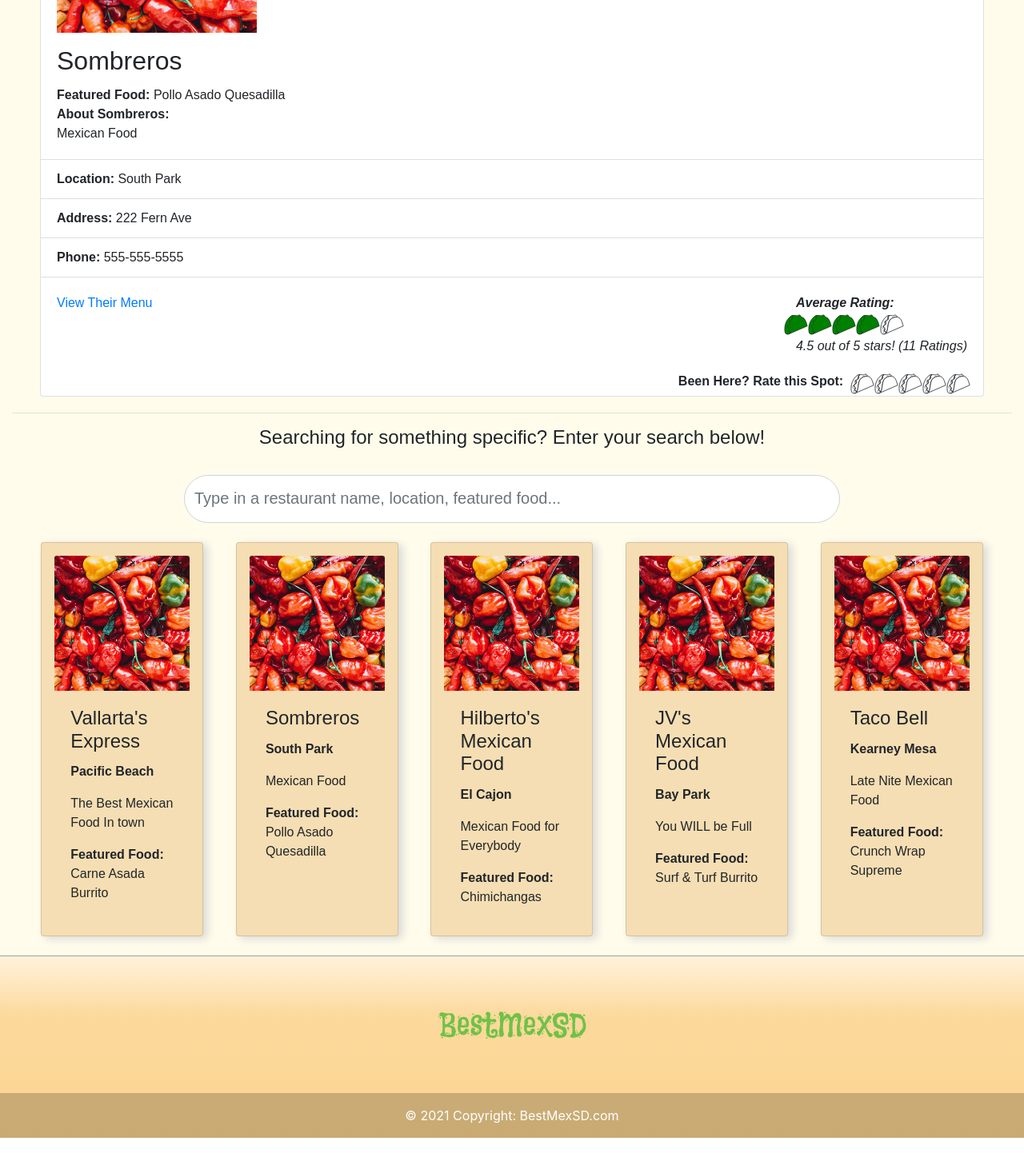
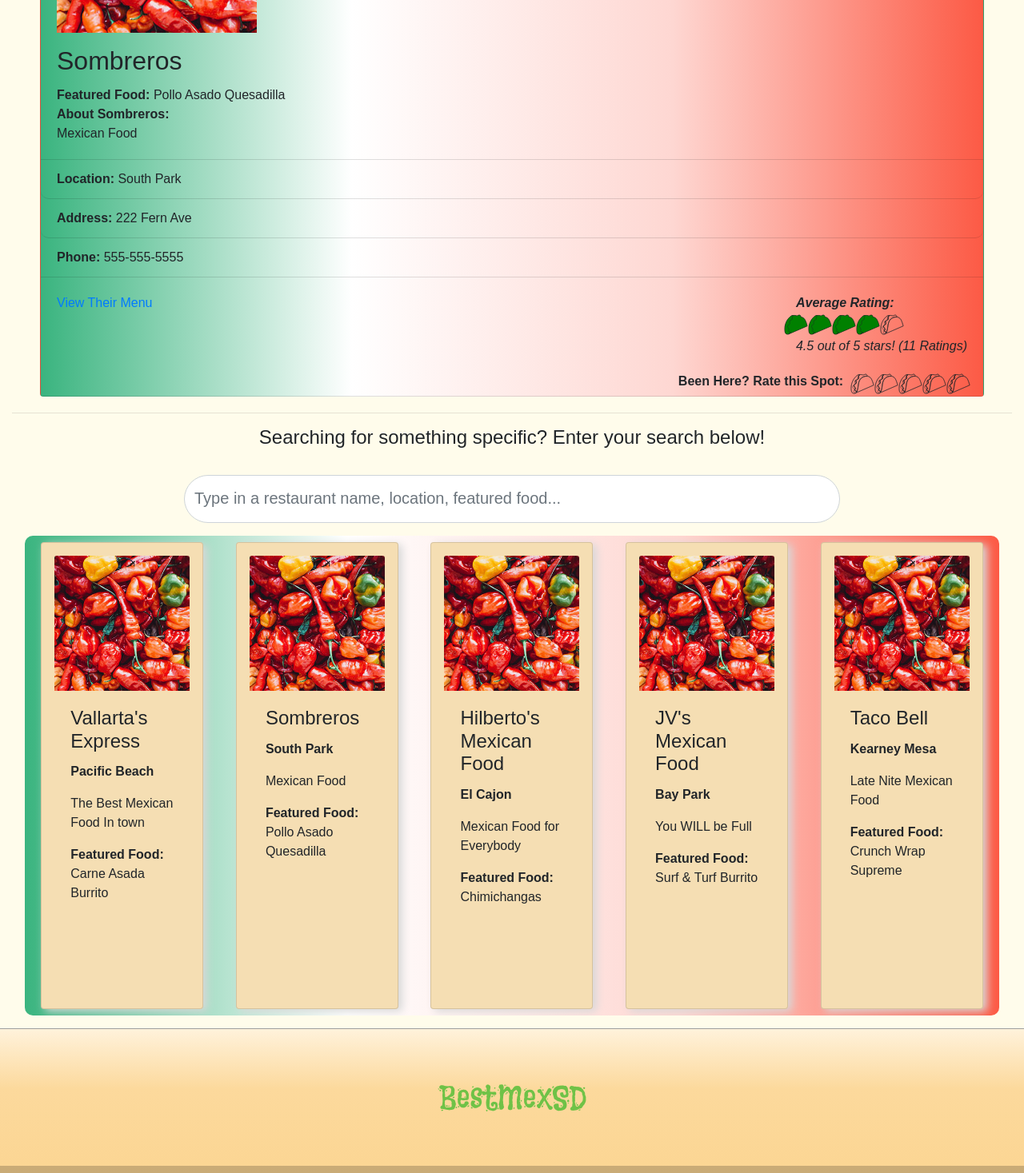
Before and after one commit to tvnames/BestMexSD, a React (Create React App) app in the folder client/: page / in a window 1280 px wide. Shown: the part 3013-4480 px from the top of the page at 80% size. Before the commit the page ends 4436 px from the top, so only its background shows below. Built offline with nearby package versions, Linux system fonts and the light colour scheme; no server answers; a web font is replaced by a local one.

Commit message:
Minor Styling & Scroll Feature to Shop Card Container

```diff
--- a/client/src/components/Card/FeaturedCard.js
+++ b/client/src/components/Card/FeaturedCard.js
@@ -71,7 +71,7 @@
   // ######################### Return Statement ############################
 
   return (
-    <div className="card m-1">
+    <div className="card m-1 featureCard">
       <div className="card-body ">
         <img src={src} alt={src} className="featured-img-control" />
         <h2 className="card-title">{shopName}</h2>
@@ -84,9 +84,9 @@
         {description}
       </div>
       <ul className="list-group list-group-flush">
-        <li className="list-group-item"><strong>Location: </strong>{location}</li>
-        <li className="list-group-item"><strong>Address: </strong>{address}</li>
-        <li className="list-group-item"><strong>Phone: </strong>{phone}</li>
+        <li className="list-group-item featureCard"><strong>Location: </strong>{location}</li>
+        <li className="list-group-item featureCard"><strong>Address: </strong>{address}</li>
+        <li className="list-group-item featureCard"><strong>Phone: </strong>{phone}</li>
       </ul>
       <div className="card-body d-flex">
         <a href={menuURL} className="card-link" target="_blank" rel="noreferrer noopener">View Their Menu</a>
--- a/client/src/components/Card/style.css
+++ b/client/src/components/Card/style.css
@@ -1,5 +1,17 @@
 .icons {
   width: 30px;
+}
+
+.featureCard {
+  border-radius: 10px;
+
+  background: linear-gradient(
+    90deg,
+    rgba(58, 180, 127, 1) 0%,
+    rgba(255, 255, 255, 1) 33%,
+    rgba(254, 215, 210, 1) 67%,
+    rgba(252, 90, 69, 1) 100%
+  );
 }
 
 .shopCard:hover {
--- a/client/src/pages/HomePage/index.js
+++ b/client/src/pages/HomePage/index.js
@@ -10,6 +10,7 @@
 import restaurants from "../../shopSeed.json";
 import HomepageText from "../../components/HomepageText/HomepageText";
 import useDebounce from "../../util/useDebounce";
+import './style.css';
 
 function HomePage() {
   // const history = useHistory();
@@ -127,7 +128,7 @@
           <SearchForm search={search} handleSearchChange={handleSearchChange} />
         </section>
 
-        <section className="row m-3 shopcard-control d-flex justify-content-around">
+        <section className="row m-3 shopcard-control shopBox d-flex justify-content-around">
           {renderShops(filteredArray)}
         </section>
       </main>
--- a/client/src/pages/HomePage/style.css
+++ b/client/src/pages/HomePage/style.css
@@ -1,4 +1,12 @@
-/* .placeHolderImage {
-  height: 150px;
-  width: 150px;
-} */
+.shopBox {
+  border-radius: 10px;
+  background: linear-gradient(
+    90deg,
+    rgba(58, 180, 127, 1) 0%,
+    rgba(255, 255, 255, 1) 33%,
+    rgba(254, 215, 210, 1) 67%,
+    rgba(252, 90, 69, 1) 100%
+  );
+  height: 75vh;
+  overflow-y: scroll;
+}
```
